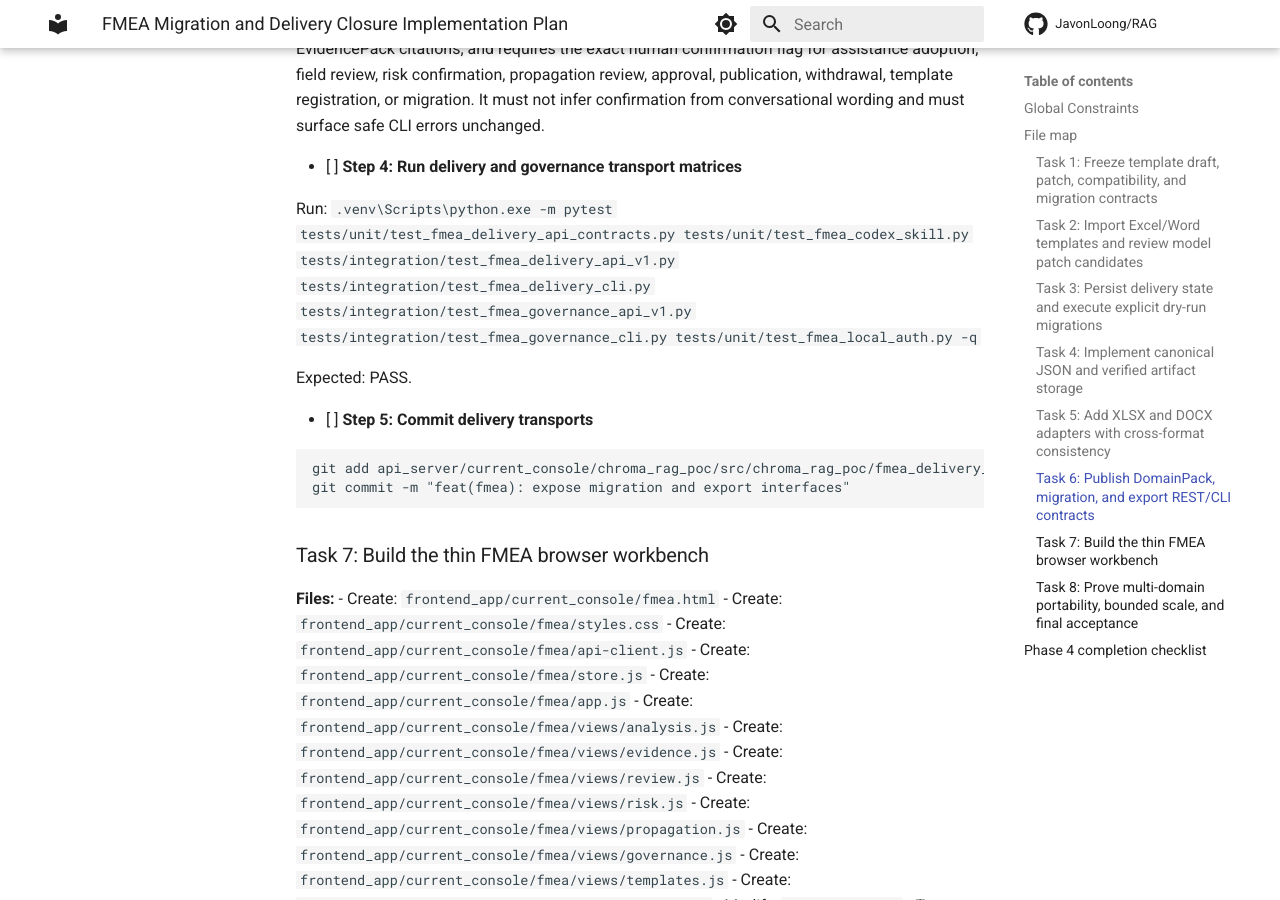
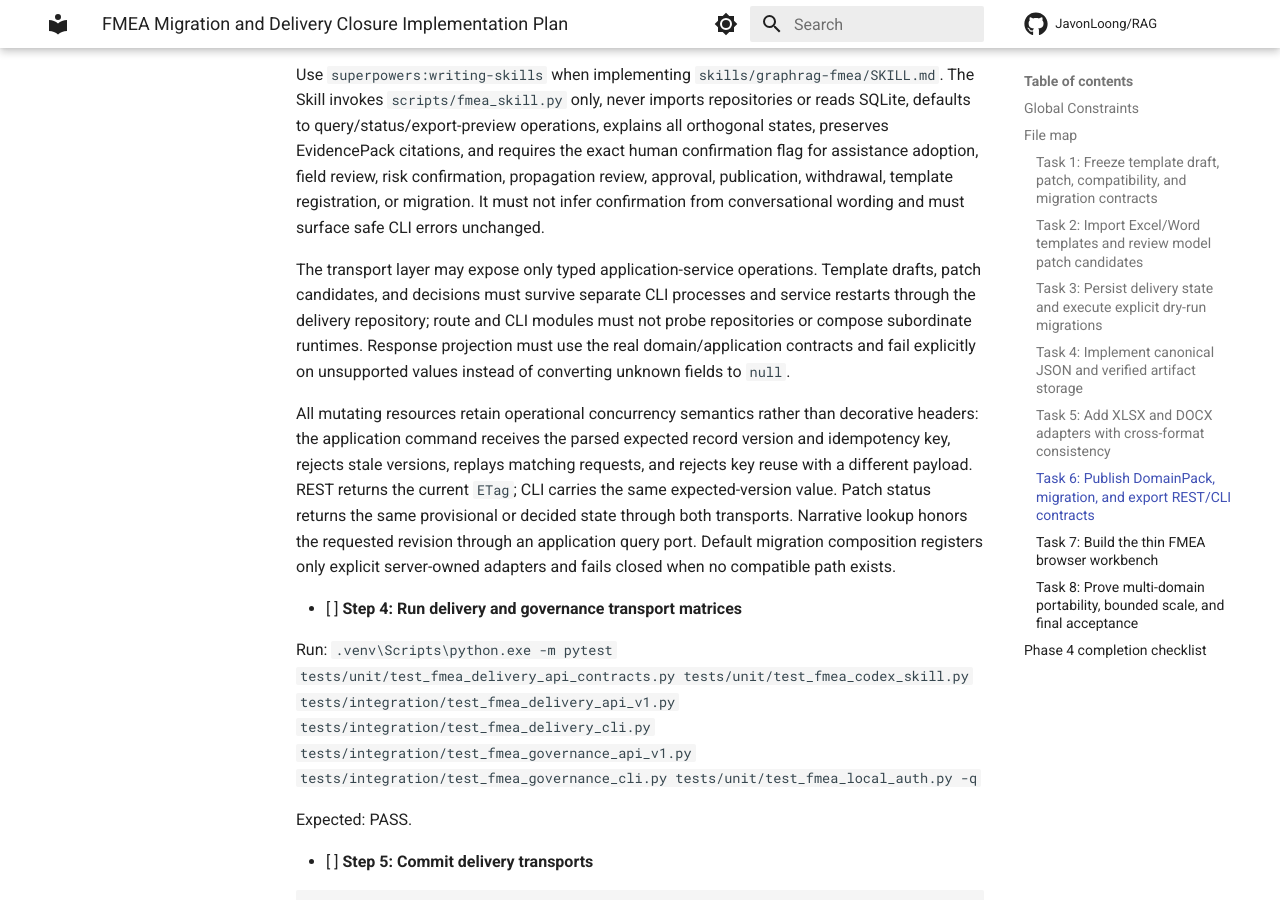
Before and after one commit to JavonLoong/RAG, an MkDocs documentation site: the page built from docs/superpowers/plans/2026-08-27-fmea-migration-delivery-closure.md, in a window 1280 px wide and 900 px high, scrolled down 13835 px. Built offline with MkDocs 1.6.1 and Material for MkDocs 9.7.7, drawn with Linux system fonts in a browser that asks for light colours; comment, search, counter and statistics services are not loaded; some of the changed text lies outside the part shown.

Commit message:
docs(fmea): harden task 6 delivery boundaries

```diff
--- a/docs/superpowers/plans/2026-08-27-fmea-migration-delivery-closure.md
+++ b/docs/superpowers/plans/2026-08-27-fmea-migration-delivery-closure.md
@@ -442,6 +442,12 @@ git commit -m "feat(fmea): export consistent xlsx and docx"
 - Modify: `api_server/current_console/chroma_rag_poc/src/chroma_rag_poc/api.py`
 - Modify: `scripts/fmea_skill.py`
 - Modify: `fmea_infrastructure/local_auth.py`
+- Modify: `fmea_application/ports.py`
+- Modify: `fmea_application/domain_pack_service.py`
+- Modify: `fmea_application/migration_service.py`
+- Modify: `fmea_application/export_service.py`
+- Modify: `fmea_infrastructure/delivery_repository_sqlite.py`
+- Modify: `fmea_infrastructure/composition.py`
 - Test: `tests/unit/test_fmea_delivery_api_contracts.py`
 - Test: `tests/unit/test_fmea_codex_skill.py`
 - Test: `tests/integration/test_fmea_delivery_api_v1.py`
@@ -513,6 +519,10 @@ GET  /api/v1/fmea/export-artifacts/{artifact_id}
 CLI groups `domain-pack`, `migration`, and `export` mirror the resources, including `export narrative-suggest`. File input is read as bounded bytes by CLI/server; clients cannot supply output paths, model IDs, provider URLs, migration adapters, or filenames. Add local roles `template_admin` and `exporter` while retaining separate explicit confirmations.
 
 Use `superpowers:writing-skills` when implementing `skills/graphrag-fmea/SKILL.md`. The Skill invokes `scripts/fmea_skill.py` only, never imports repositories or reads SQLite, defaults to query/status/export-preview operations, explains all orthogonal states, preserves EvidencePack citations, and requires the exact human confirmation flag for assistance adoption, field review, risk confirmation, propagation review, approval, publication, withdrawal, template registration, or migration. It must not infer confirmation from conversational wording and must surface safe CLI errors unchanged.
+
+The transport layer may expose only typed application-service operations. Template drafts, patch candidates, and decisions must survive separate CLI processes and service restarts through the delivery repository; route and CLI modules must not probe repositories or compose subordinate runtimes. Response projection must use the real domain/application contracts and fail explicitly on unsupported values instead of converting unknown fields to `null`.
+
+All mutating resources retain operational concurrency semantics rather than decorative headers: the application command receives the parsed expected record version and idempotency key, rejects stale versions, replays matching requests, and rejects key reuse with a different payload. REST returns the current `ETag`; CLI carries the same expected-version value. Patch status returns the same provisional or decided state through both transports. Narrative lookup honors the requested revision through an application query port. Default migration composition registers only explicit server-owned adapters and fails closed when no compatible path exists.
 
 - [ ] **Step 4: Run delivery and governance transport matrices**
 
```
Also changed, not shown: docs/superpowers/specs/2026-08-23-graphrag-fmea-system-design.md (+2 -0 lines).
